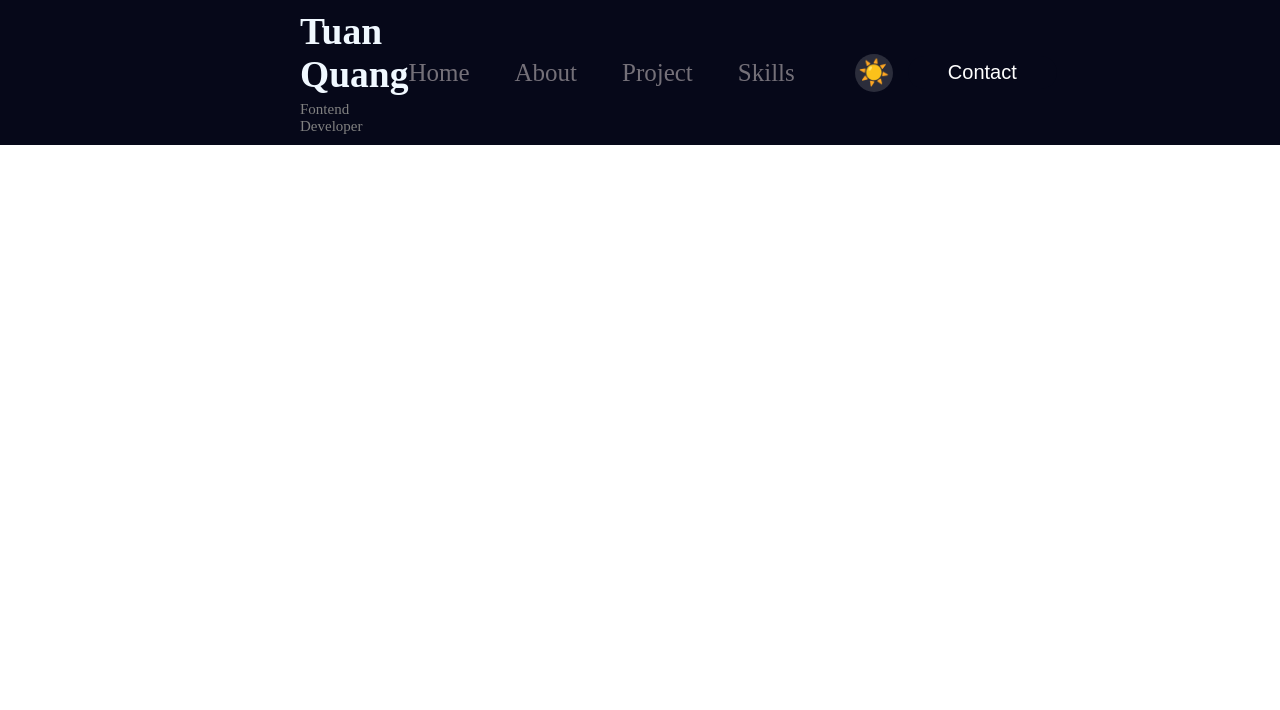
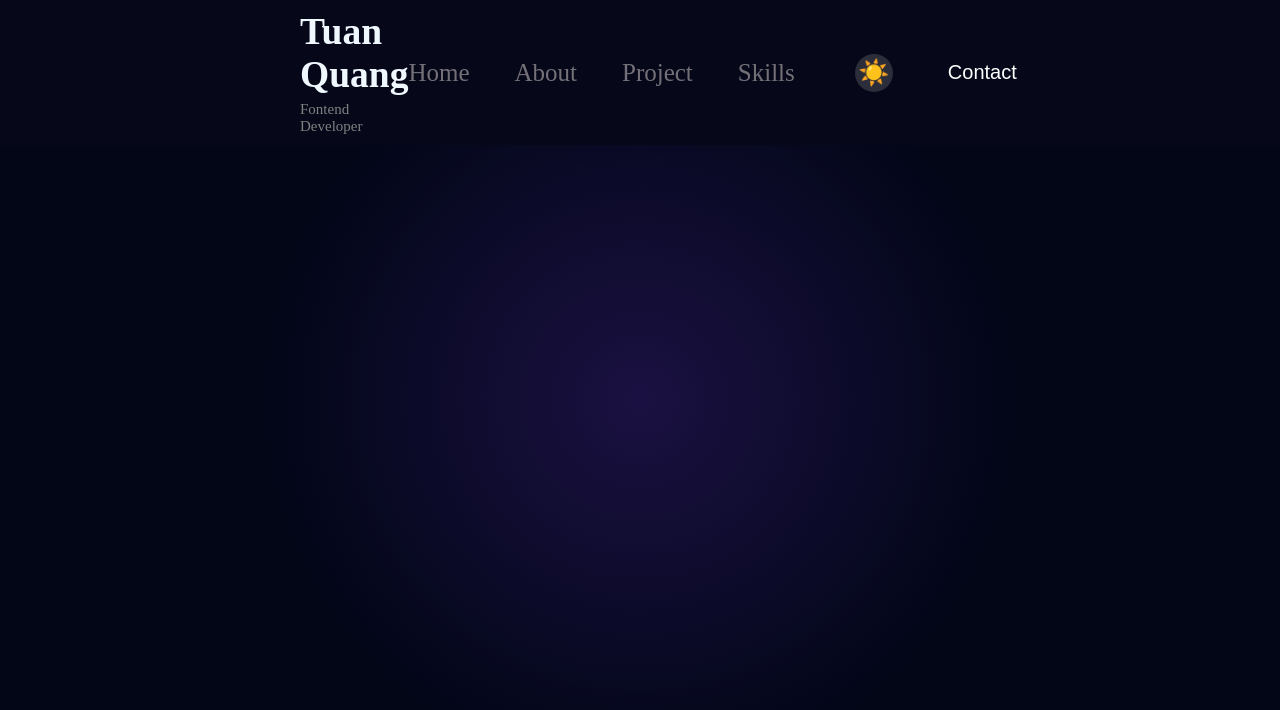
Before and after one commit to QuangTuan30009/Portfolio_Finall, a React (Vite) app: page / in a window 1280 px wide. Shown: the top 710 px of the page. Built offline with nearby package versions, Linux system fonts and the light colour scheme.

Commit message:
Fix background display by adding min-height to App

```diff
--- a/src/App.css
+++ b/src/App.css
@@ -10,5 +10,8 @@ body {
 }
 
 .App {
-  background-color: #060819;
+  min-height: 100vh;
+  background:
+    radial-gradient(circle at center, #7c3aed33, transparent 50%),
+    linear-gradient(#020617, #020617);
 }
```
